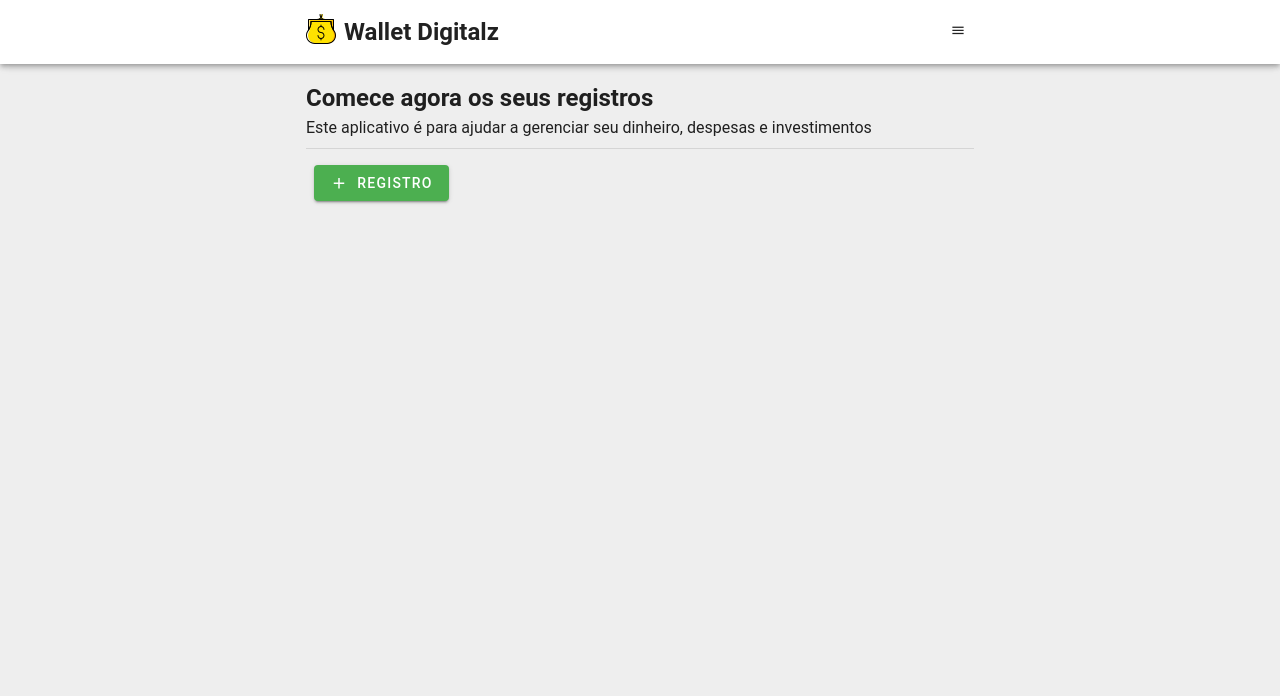
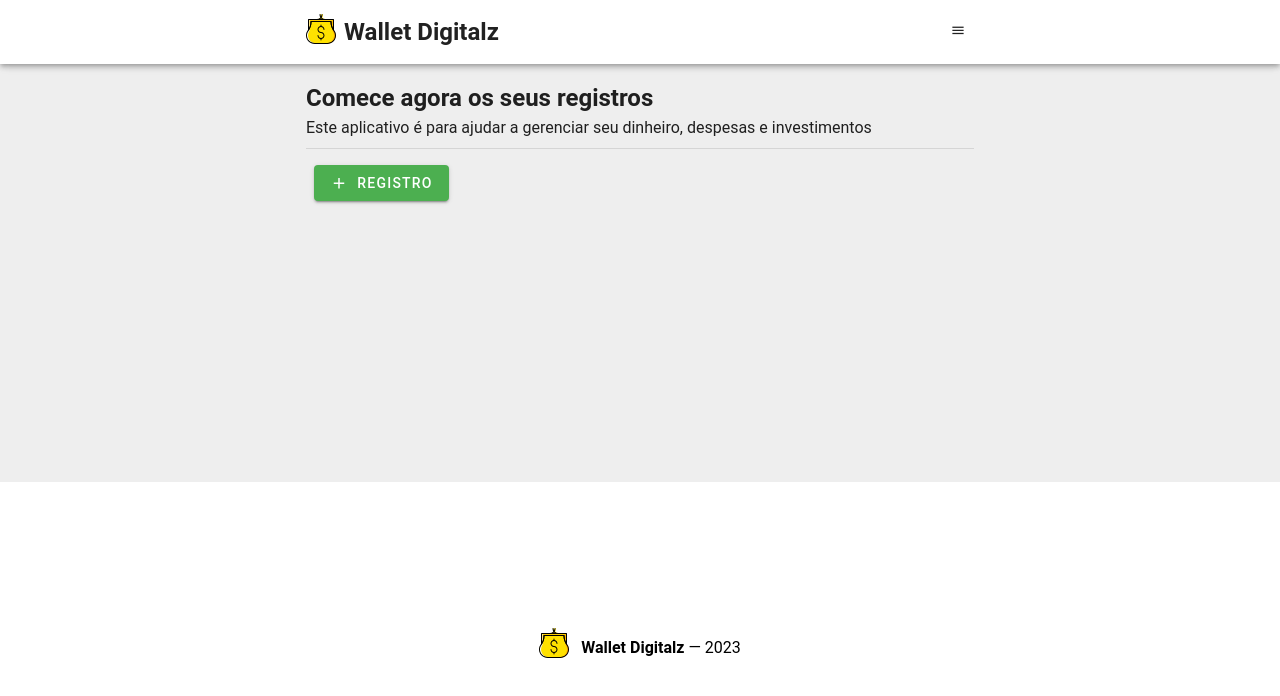
Before and after one commit to lucasferreiralimax/wallet-digitalz, a Vue app: page / in a window 1280 px wide. Shown: the top 696 px of the page. Built offline with nearby package versions, Linux system fonts and the light colour scheme.

Commit message:
addition footer information

```diff
--- a/src/App.vue
+++ b/src/App.vue
@@ -74,6 +74,14 @@ onMounted(() => {
         <Registers />
       </v-container>
     </v-main>
+
+    <v-footer>
+      <v-col class="text-center">
+        <a class="footer-text text-decoration-none" href="https://lucas-frontend.web.app" target="_blank">
+          <Logo  class="logo-footer mr-2"/> <strong>Wallet Digitalz</strong> — {{ new Date().getFullYear() }}
+        </a>
+      </v-col>
+    </v-footer>
   </v-app>
 </template>
 
@@ -84,4 +92,10 @@ onMounted(() => {
 .main {
   background: rgba(var(--v-theme-main));
 }
+.logo-footer {
+  transform: translateY(5px);
+}
+.footer-text {
+  color: rgba(var(--v-theme-on-surface));
+}
 </style>
```
